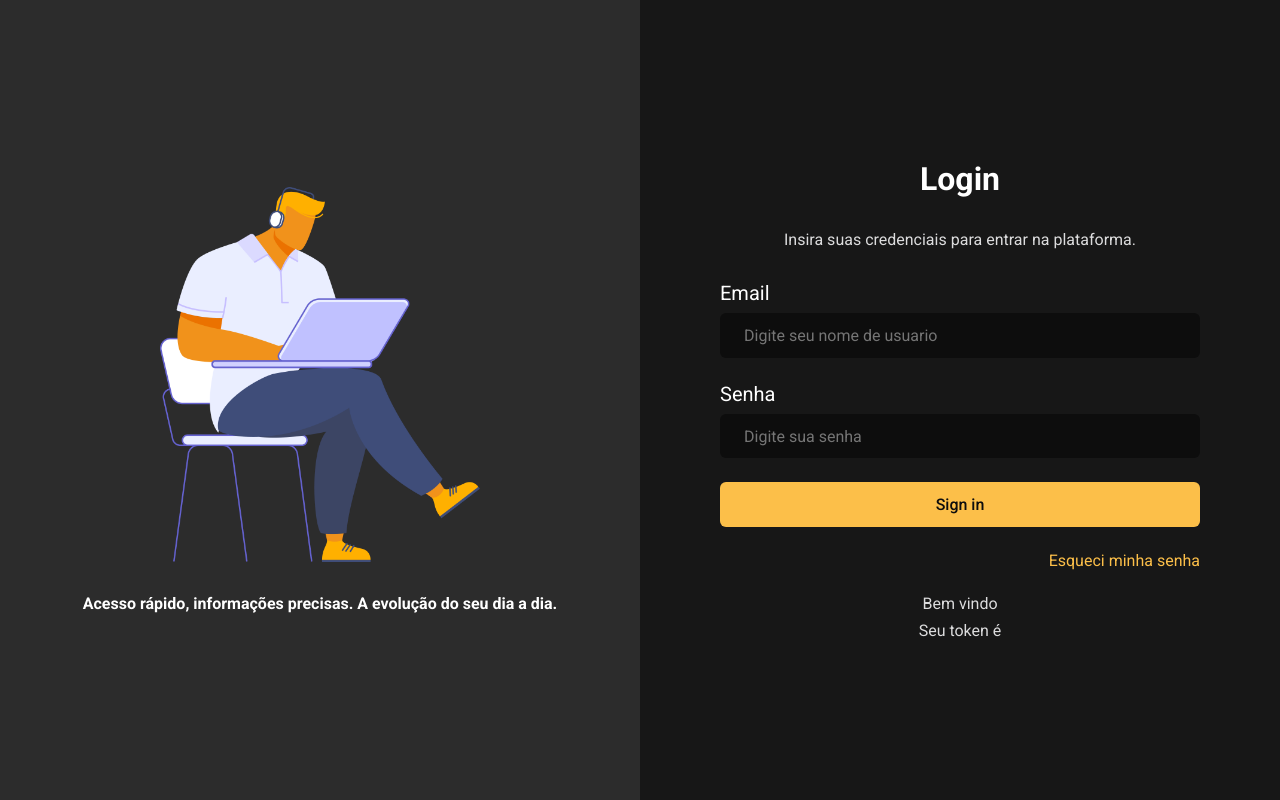
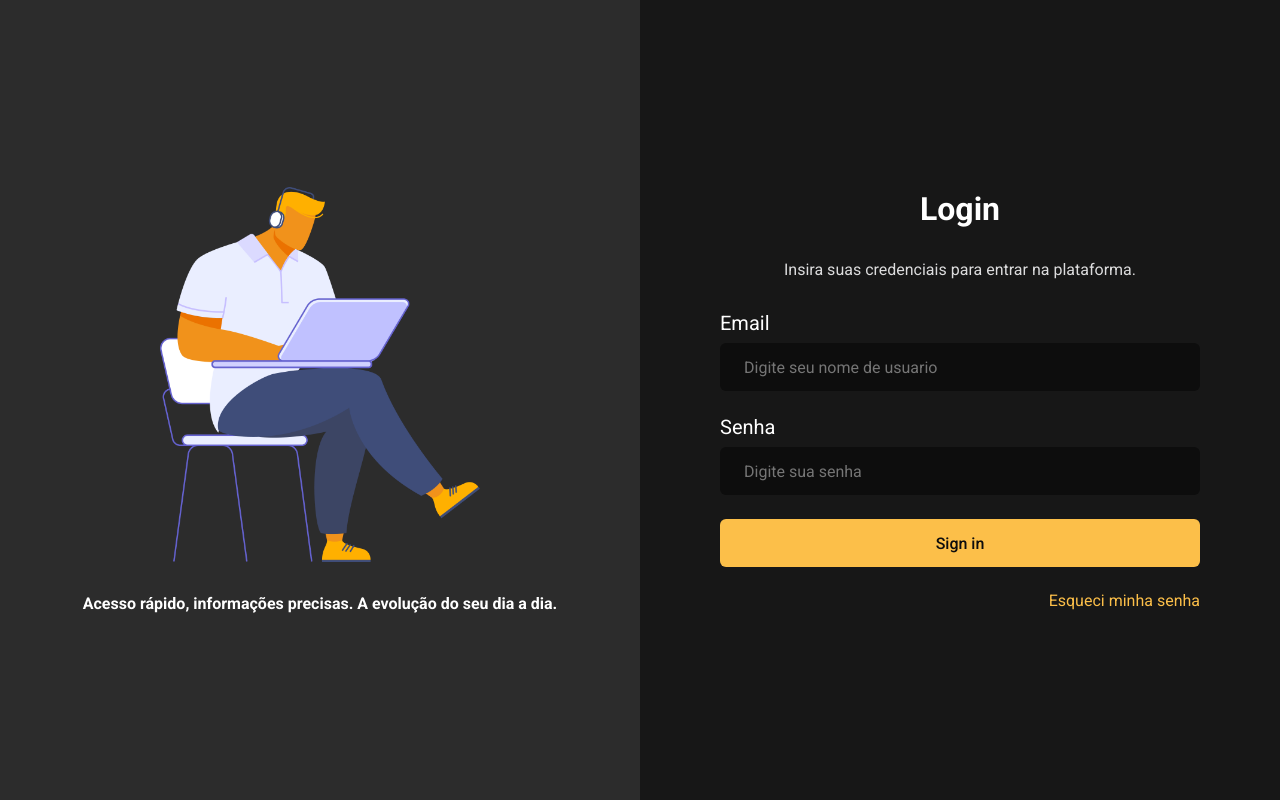
Before and after one commit to VitorHugoAntunes/ReactJS_Dashboard, a React (Vite) app: page /login in a window 1280 px wide. Built offline with nearby package versions, Linux system fonts and the light colour scheme; sample sign-in values are in the browser's storage.

Commit message:
style: adjusts input height
- Remove unnecessary visual element

```diff
--- a/src/pages/Login/index.tsx
+++ b/src/pages/Login/index.tsx
@@ -109,14 +109,6 @@ export default function Login() {
 
                     <button>Sign in</button>
                     <a href="">Esqueci minha senha</a>
-
-                    {loggedUser && (
-                        <div>
-                            <p>Bem vindo {loggedUser.email}</p>
-                            <p>Seu token é {loggedUser.token}</p>
-                        </div>
-
-                    )}
                 </form>
             </LoginFormContainer>
         </LoginContainer>
--- a/src/pages/Login/styles.ts
+++ b/src/pages/Login/styles.ts
@@ -57,6 +57,7 @@ export const LoginFormContainer = styled.div`
 
         input {
             padding: 0.8rem 1.5rem;
+            height: 3rem;
             width: 100%;
             border: none;
             border-radius: 6px;
@@ -72,7 +73,6 @@ export const LoginFormContainer = styled.div`
 
         button {
             display: flex;
-            flex: 1;
             align-items: center;
             justify-content: center;
             border: none;
@@ -80,6 +80,7 @@ export const LoginFormContainer = styled.div`
             font-size: var(--subtitle-text);
             color: var(--text-color);
             background: var(--accent-color);
+            height: 3rem;
             padding: 0.8rem 1.5rem;
             transition: 0.2s;
             color: var(--input-bg);
@@ -92,6 +93,10 @@ export const LoginFormContainer = styled.div`
         a {
             width: fit-content;
             margin-left: auto;
+
+            &:hover {
+                text-decoration: underline;
+            }
         }
 
         span {
```
